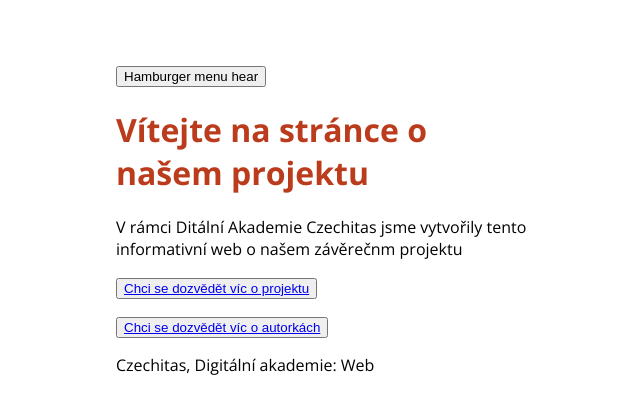
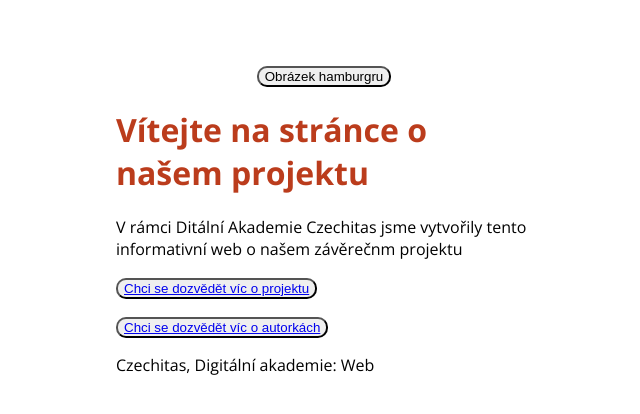
Before and after one commit to EmSturm/o-projektu, a React (Vite) app: page / in a window 1280 px wide. Shown: the top 414 px of the page, without its empty margins (316-956 px from the left). Built offline with nearby package versions, Linux system fonts and the light colour scheme.

Commit message:
Propojení komponent

```diff
--- a/src/components/Menu/index.jsx
+++ b/src/components/Menu/index.jsx
@@ -1,4 +1,6 @@
 import { useState } from "react";
+import './style.css';
+
 export const Menu = () => {
   const [isOpen, setIsOpen] = useState(false);
 
@@ -6,10 +8,10 @@ export const Menu = () => {
     <div>
       <button
         onClick={() => {
-          setIsOpen(true);
+          setIsOpen(!isOpen);
         }}
       >
-        Hamburger menu hear
+       {isOpen ? 'Obrázek křížku' : 'Obrázek hamburgru'}
       </button>
       {isOpen ? (
         <nav>
--- a/src/pages/HomePage/index.jsx
+++ b/src/pages/HomePage/index.jsx
@@ -1,14 +1,13 @@
 import './style.css';
-import { Menu } from '../../components/Menu';
-
+import { Menu } from '../../components/Menu'
 export const HomePage = () => {
   return (
     <div className="container">
       <header>
-
+        <Menu />
       </header>
       <main>
-        <Menu />
+
         <h1>Vítejte na stránce o našem projektu</h1>
         <p>V rámci Ditální Akademie Czechitas jsme vytvořily tento informativní web o našem závěrečnm projektu</p>
       <button><a href='./pages/AboutProject'>Chci se dozvědět víc o projektu</a></button> <br />
--- a/src/pages/HomePage/style.css
+++ b/src/pages/HomePage/style.css
@@ -14,3 +14,7 @@ header {
 h1 {
   color: #BB3C1C;
 }
+
+button {
+  border-radius: 10px;
+}
```
Also changed, not shown: src/pages/AboutProject/index.jsx (+8 -0 lines), src/pages/AboutUs/index.jsx (+12 -0 lines).
